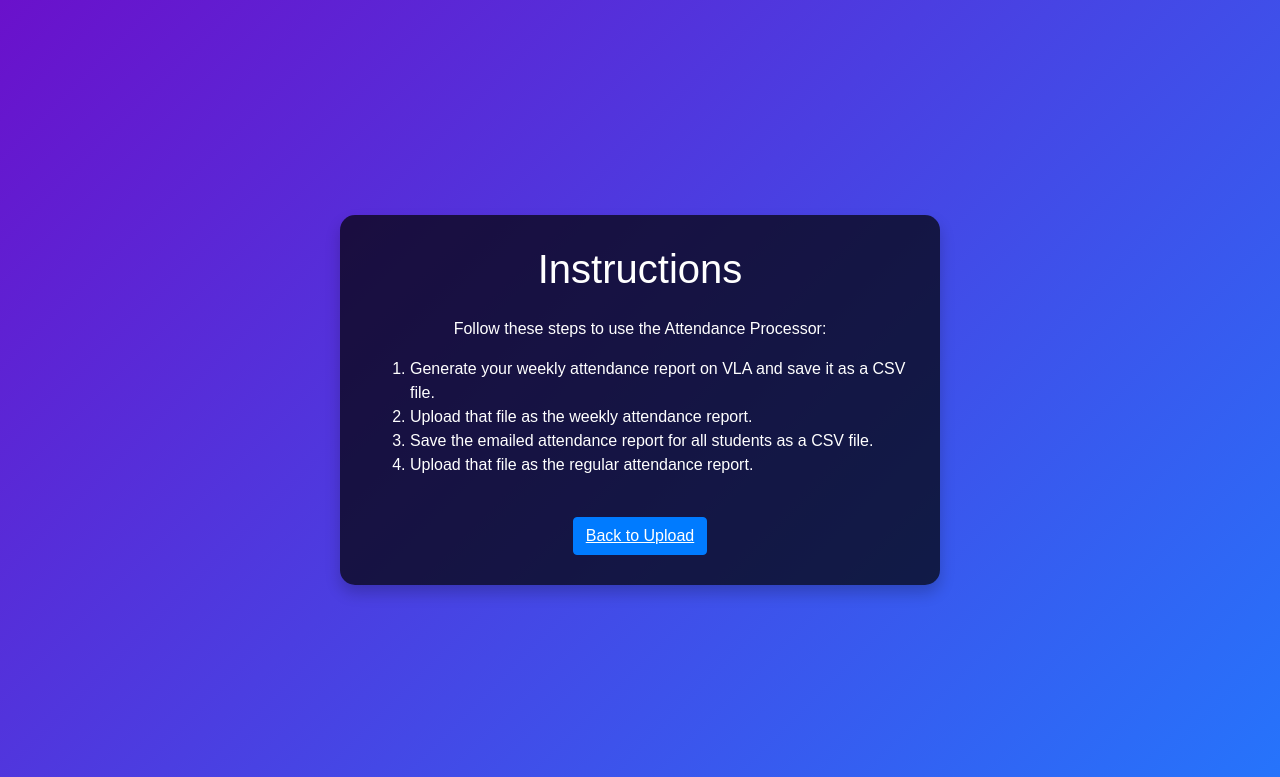
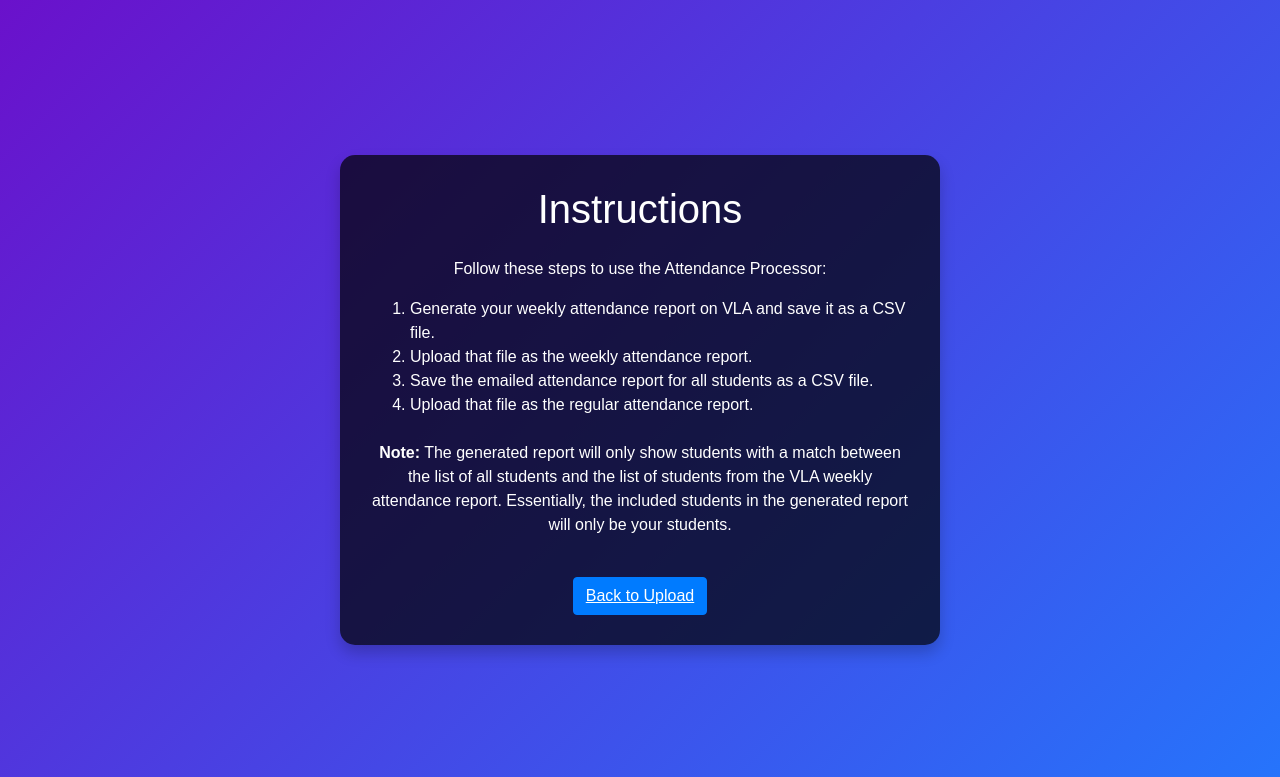
Before and after one commit to elipaulman/GOVS, a Flask app: page /instructions in a window 1280 px wide. Shown: the top 777 px of the page. Run offline with Flask 3, Linux system fonts and the light colour scheme; some libraries are stand-ins or nearby versions.

Commit message:
Update instructions.html

```diff
--- a/templates/instructions.html
+++ b/templates/instructions.html
@@ -42,6 +42,7 @@
         <li>Save the emailed attendance report for all students as a CSV file.</li>
         <li>Upload that file as the regular attendance report.</li>
       </ol>
+      <p class="mt-4"><strong>Note:</strong> The generated report will only show students with a match between the list of all students and the list of students from the VLA weekly attendance report. Essentially, the included students in the generated report will only be your students.</p>
       <a href="{{ url_for('index') }}" class="btn btn-primary mt-4">Back to Upload</a>
     </div>
     <!-- Bootstrap JS and dependencies -->
```
